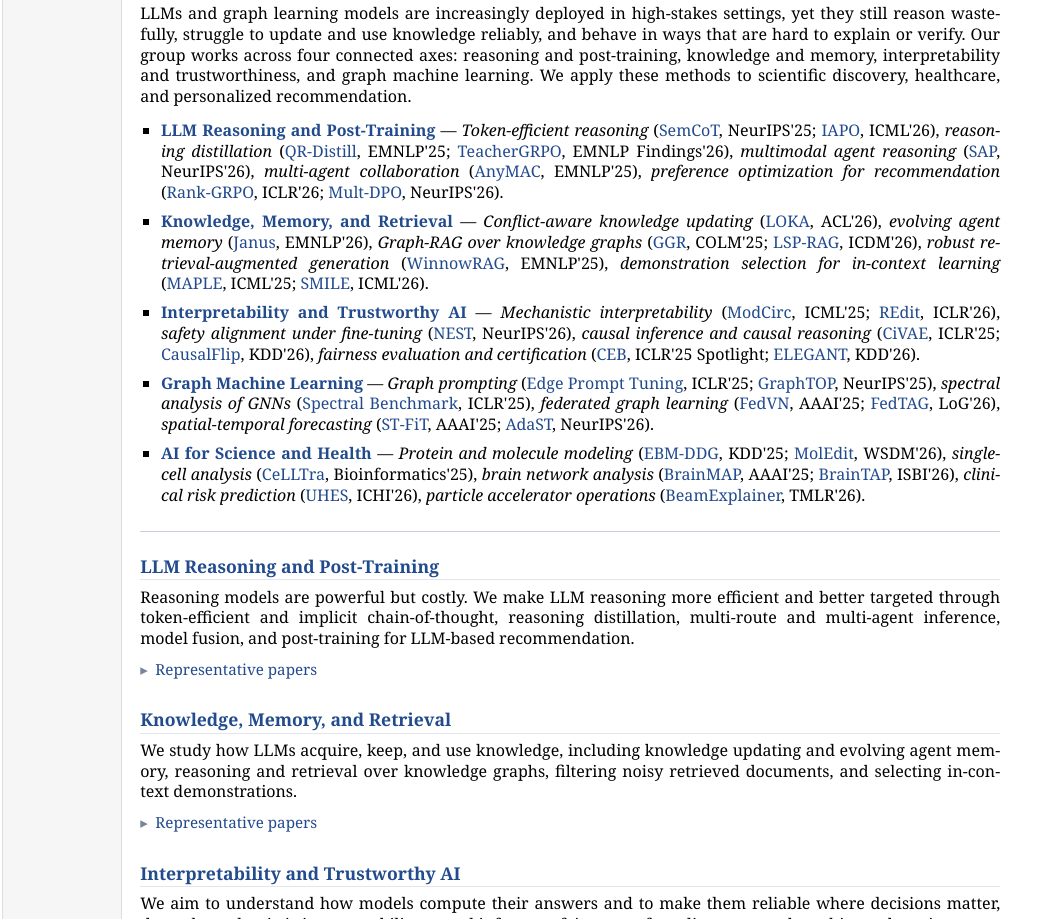
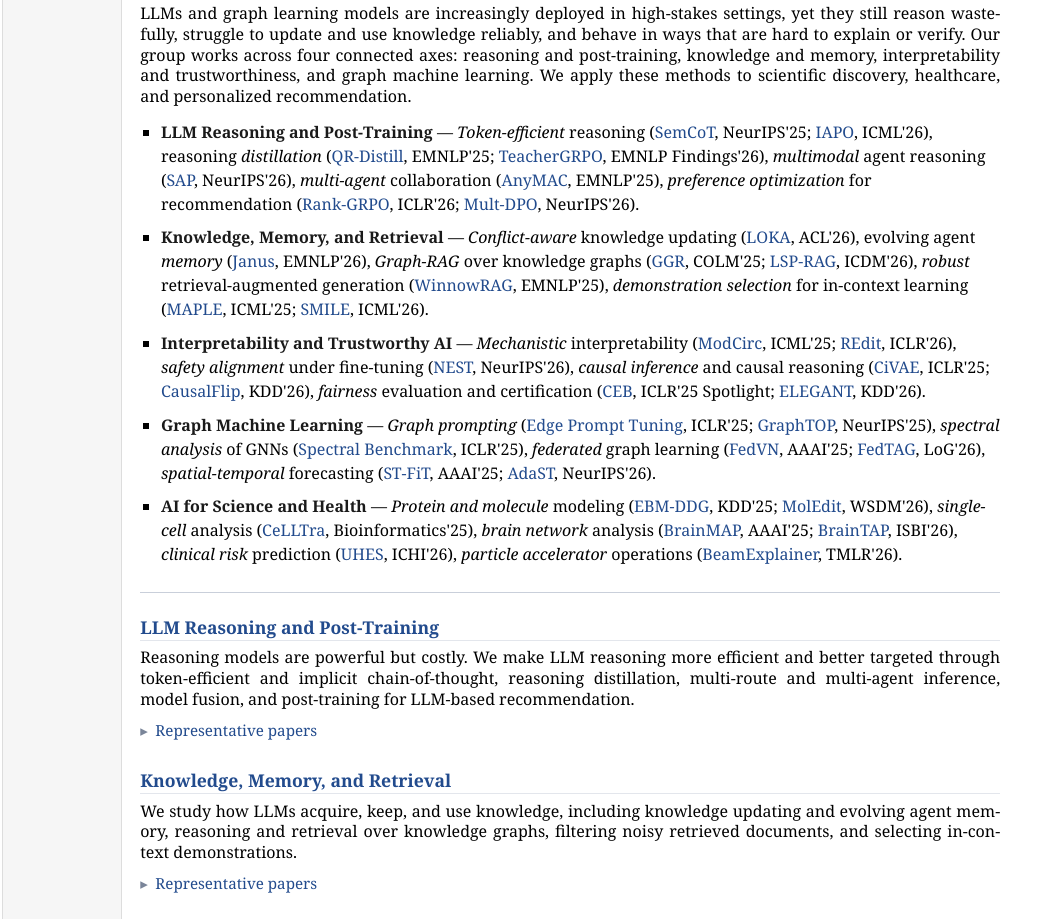
Before and after one commit to jundongli/jundongli.github.io, a plain HTML site: page index.html in a window 1280 px wide. Shown: the part 832-1751 px from the top of the page, without its empty margins (0-1062 px from the left). Drawn offline with Linux system fonts and the light colour scheme.

Commit message:
Add files via upload

```diff
--- a/index.html
+++ b/index.html
@@ -7,14 +7,15 @@
 <style type="text/css">
 /* Shared column width for biography, notice and research */
 #layout-content > p, #layout-content > h2, #layout-content > div.infoblock { max-width: 860px; }
-#layout-content > p, .research p.lead, .research p.blurb, .research ul.areas li { text-align: justify; hyphens: auto; -webkit-hyphens: auto; }
+#layout-content > p, .research p.lead, .research p.blurb { text-align: justify; hyphens: auto; -webkit-hyphens: auto; }
 #layout-content > p { line-height: 1.3; margin-bottom: 0.7em; }
 /* Research section */
 .research { max-width: 860px; }
 .research p.lead { margin: 0.4em 0 0.8em; line-height: 1.3; }
 .research ul.areas { margin: 0 0 1.2em; padding-left: 1.3em; }
-.research ul.areas li { margin: 0 0 0.5em; line-height: 1.3; }
-.research a.area { font-weight: bold; }
+.research ul.areas li { margin: 0 0 0.6em; line-height: 1.5; }
+.research a.area { font-weight: bold; color: #1a1a1a; }
+.research a.area:hover { color: #224b8d; }
 .research h3 { color: #224b8d; margin: 1.5em 0 0.35em; padding-bottom: 0.2em; border-bottom: 1px solid #e3e6ec; }
 .research p.blurb { margin: 0 0 0.5em; line-height: 1.3; }
 .research ul.papers { list-style: none; margin: 0 0 0.6em; padding: 0; }
@@ -85,11 +86,11 @@ Charlottesville, VA 22904-4743 <br />
 <div class="research">
 <p class="lead">LLMs and graph learning models are increasingly deployed in high-stakes settings, yet they still reason wastefully, struggle to update and use knowledge reliably, and behave in ways that are hard to explain or verify. Our group works across four connected axes: reasoning and post-training, knowledge and memory, interpretability and trustworthiness, and graph machine learning. We apply these methods to scientific discovery, healthcare, and personalized recommendation.</p>
 <ul class="areas">
-<li><a href="#reasoning" class="area">LLM Reasoning and Post-Training</a> &mdash; <i>Token-efficient reasoning</i> (<a href="https://openreview.net/forum?id=1ZuzFUMtx6">SemCoT</a>, NeurIPS'25; <a href="https://arxiv.org/abs/2602.19049">IAPO</a>, ICML'26), <i>reasoning distillation</i> (<a href="https://aclanthology.org/2025.emnlp-main.141/">QR-Distill</a>, EMNLP'25; <a href="https://arxiv.org/abs/2609.33426">TeacherGRPO</a>, EMNLP Findings'26), <i>multimodal agent reasoning</i> (<a href="https://arxiv.org/abs/2602.16702">SAP</a>, NeurIPS'26), <i>multi-agent collaboration</i> (<a href="https://aclanthology.org/2025.emnlp-main.584/">AnyMAC</a>, EMNLP'25), <i>preference optimization for recommendation</i> (<a href="https://openreview.net/forum?id=Xgw2D9cALS">Rank-GRPO</a>, ICLR'26; <a href="https://arxiv.org/abs/2606.10078">Mult-DPO</a>, NeurIPS'26).</li>
-<li><a href="#knowledge" class="area">Knowledge, Memory, and Retrieval</a> &mdash; <i>Conflict-aware knowledge updating</i> (<a href="https://arxiv.org/abs/2502.00158">LOKA</a>, ACL'26), <i>evolving agent memory</i> (<a href="https://arxiv.org/abs/2606.31121">Janus</a>, EMNLP'26), <i>Graph-RAG over knowledge graphs</i> (<a href="https://openreview.net/forum?id=R1NWMExESj">GGR</a>, COLM'25; <a href="https://arxiv.org/abs/2611.25229">LSP-RAG</a>, ICDM'26), <i>robust retrieval-augmented generation</i> (<a href="https://aclanthology.org/2025.emnlp-main.587/">WinnowRAG</a>, EMNLP'25), <i>demonstration selection for in-context learning</i> (<a href="https://openreview.net/forum?id=MOlihFnYNU">MAPLE</a>, ICML'25; <a href="https://proceedings.mlr.press/v306/chen26dt.html">SMILE</a>, ICML'26).</li>
-<li><a href="#trust" class="area">Interpretability and Trustworthy AI</a> &mdash; <i>Mechanistic interpretability</i> (<a href="https://openreview.net/forum?id=do5vVfKEXZ">ModCirc</a>, ICML'25; <a href="https://openreview.net/forum?id=Af16P0ODP6">REdit</a>, ICLR'26), <i>safety alignment under fine-tuning</i> (<a href="https://arxiv.org/abs/2611.10971">NEST</a>, NeurIPS'26), <i>causal inference and causal reasoning</i> (<a href="https://openreview.net/forum?id=qe1CsfnN1W">CiVAE</a>, ICLR'25; <a href="https://arxiv.org/abs/2602.20094">CausalFlip</a>, KDD'26), <i>fairness evaluation and certification</i> (<a href="https://openreview.net/forum?id=IUmj2dw5se">CEB</a>, ICLR'25 Spotlight; <a href="https://dl.acm.org/doi/10.1145/3770854.3780323">ELEGANT</a>, KDD'26).</li>
-<li><a href="#graph" class="area">Graph Machine Learning</a> &mdash; <i>Graph prompting</i> (<a href="https://arxiv.org/abs/2503.00750">Edge Prompt Tuning</a>, ICLR'25; <a href="https://openreview.net/forum?id=N2f6N4jopz">GraphTOP</a>, NeurIPS'25), <i>spectral analysis of GNNs</i> (<a href="https://openreview.net/forum?id=nWdQX5hOL9">Spectral Benchmark</a>, ICLR'25), <i>federated graph learning</i> (<a href="https://ojs.aaai.org/index.php/AAAI/article/view/33830">FedVN</a>, AAAI'25; <a href="https://openreview.net/forum?id=snLnJfOkS4">FedTAG</a>, LoG'26), <i>spatial-temporal forecasting</i> (<a href="https://ojs.aaai.org/index.php/AAAI/article/view/33310">ST-FiT</a>, AAAI'25; <a href="https://arxiv.org/abs/2609.36119">AdaST</a>, NeurIPS'26).</li>
-<li><a href="#science" class="area">AI for Science and Health</a> &mdash; <i>Protein and molecule modeling</i> (<a href="https://dl.acm.org/doi/10.1145/3711896.3736931">EBM-DDG</a>, KDD'25; <a href="https://dl.acm.org/doi/10.1145/3773966.3777928">MolEdit</a>, WSDM'26), <i>single-cell analysis</i> (<a href="https://academic.oup.com/bioinformatics/article/42/2/btaf655/8371888">CeLLTra</a>, Bioinformatics'25), <i>brain network analysis</i> (<a href="https://ojs.aaai.org/index.php/AAAI/article/view/33581">BrainMAP</a>, AAAI'25; <a href="https://arxiv.org/abs/2602.09294">BrainTAP</a>, ISBI'26), <i>clinical risk prediction</i> (<a href="https://ieeexplore.ieee.org/document/11634921">UHES</a>, ICHI'26), <i>particle accelerator operations</i> (<a href="https://openreview.net/forum?id=jnReRk2EX1">BeamExplainer</a>, TMLR'26).</li>
+<li><a href="#reasoning" class="area">LLM Reasoning and Post-Training</a> &mdash; <i>Token-efficient</i> reasoning (<a href="https://openreview.net/forum?id=1ZuzFUMtx6">SemCoT</a>, NeurIPS&#x27;25; <a href="https://arxiv.org/abs/2602.19049">IAPO</a>, ICML&#x27;26), reasoning <i>distillation</i> (<a href="https://aclanthology.org/2025.emnlp-main.141/">QR-Distill</a>, EMNLP&#x27;25; <a href="https://arxiv.org/abs/2609.33426">TeacherGRPO</a>, EMNLP Findings&#x27;26), <i>multimodal</i> agent reasoning (<a href="https://arxiv.org/abs/2602.16702">SAP</a>, NeurIPS&#x27;26), <i>multi-agent</i> collaboration (<a href="https://aclanthology.org/2025.emnlp-main.584/">AnyMAC</a>, EMNLP&#x27;25), <i>preference optimization</i> for recommendation (<a href="https://openreview.net/forum?id=Xgw2D9cALS">Rank-GRPO</a>, ICLR&#x27;26; <a href="https://arxiv.org/abs/2606.10078">Mult-DPO</a>, NeurIPS&#x27;26).</li>
+<li><a href="#knowledge" class="area">Knowledge, Memory, and Retrieval</a> &mdash; <i>Conflict-aware</i> knowledge updating (<a href="https://arxiv.org/abs/2502.00158">LOKA</a>, ACL&#x27;26), evolving agent <i>memory</i> (<a href="https://arxiv.org/abs/2606.31121">Janus</a>, EMNLP&#x27;26), <i>Graph-RAG</i> over knowledge graphs (<a href="https://openreview.net/forum?id=R1NWMExESj">GGR</a>, COLM&#x27;25; <a href="https://arxiv.org/abs/2611.25229">LSP-RAG</a>, ICDM&#x27;26), <i>robust</i> retrieval-augmented generation (<a href="https://aclanthology.org/2025.emnlp-main.587/">WinnowRAG</a>, EMNLP&#x27;25), <i>demonstration selection</i> for in-context learning (<a href="https://openreview.net/forum?id=MOlihFnYNU">MAPLE</a>, ICML&#x27;25; <a href="https://proceedings.mlr.press/v306/chen26dt.html">SMILE</a>, ICML&#x27;26).</li>
+<li><a href="#trust" class="area">Interpretability and Trustworthy AI</a> &mdash; <i>Mechanistic</i> interpretability (<a href="https://openreview.net/forum?id=do5vVfKEXZ">ModCirc</a>, ICML&#x27;25; <a href="https://openreview.net/forum?id=Af16P0ODP6">REdit</a>, ICLR&#x27;26), <i>safety alignment</i> under fine-tuning (<a href="https://arxiv.org/abs/2611.10971">NEST</a>, NeurIPS&#x27;26), <i>causal inference</i> and causal reasoning (<a href="https://openreview.net/forum?id=qe1CsfnN1W">CiVAE</a>, ICLR&#x27;25; <a href="https://arxiv.org/abs/2602.20094">CausalFlip</a>, KDD&#x27;26), <i>fairness</i> evaluation and certification (<a href="https://openreview.net/forum?id=IUmj2dw5se">CEB</a>, ICLR&#x27;25 Spotlight; <a href="https://dl.acm.org/doi/10.1145/3770854.3780323">ELEGANT</a>, KDD&#x27;26).</li>
+<li><a href="#graph" class="area">Graph Machine Learning</a> &mdash; <i>Graph prompting</i> (<a href="https://arxiv.org/abs/2503.00750">Edge Prompt Tuning</a>, ICLR&#x27;25; <a href="https://openreview.net/forum?id=N2f6N4jopz">GraphTOP</a>, NeurIPS&#x27;25), <i>spectral analysis</i> of GNNs (<a href="https://openreview.net/forum?id=nWdQX5hOL9">Spectral Benchmark</a>, ICLR&#x27;25), <i>federated</i> graph learning (<a href="https://ojs.aaai.org/index.php/AAAI/article/view/33830">FedVN</a>, AAAI&#x27;25; <a href="https://openreview.net/forum?id=snLnJfOkS4">FedTAG</a>, LoG&#x27;26), <i>spatial-temporal</i> forecasting (<a href="https://ojs.aaai.org/index.php/AAAI/article/view/33310">ST-FiT</a>, AAAI&#x27;25; <a href="https://arxiv.org/abs/2609.36119">AdaST</a>, NeurIPS&#x27;26).</li>
+<li><a href="#science" class="area">AI for Science and Health</a> &mdash; <i>Protein and molecule</i> modeling (<a href="https://dl.acm.org/doi/10.1145/3711896.3736931">EBM-DDG</a>, KDD&#x27;25; <a href="https://dl.acm.org/doi/10.1145/3773966.3777928">MolEdit</a>, WSDM&#x27;26), <i>single-cell</i> analysis (<a href="https://academic.oup.com/bioinformatics/article/42/2/btaf655/8371888">CeLLTra</a>, Bioinformatics&#x27;25), <i>brain network</i> analysis (<a href="https://ojs.aaai.org/index.php/AAAI/article/view/33581">BrainMAP</a>, AAAI&#x27;25; <a href="https://arxiv.org/abs/2602.09294">BrainTAP</a>, ISBI&#x27;26), <i>clinical risk</i> prediction (<a href="https://ieeexplore.ieee.org/document/11634921">UHES</a>, ICHI&#x27;26), <i>particle accelerator</i> operations (<a href="https://openreview.net/forum?id=jnReRk2EX1">BeamExplainer</a>, TMLR&#x27;26).</li>
 </ul>
 <hr class="sep" />
 <h3 id="reasoning">LLM Reasoning and Post-Training</h3>
```
